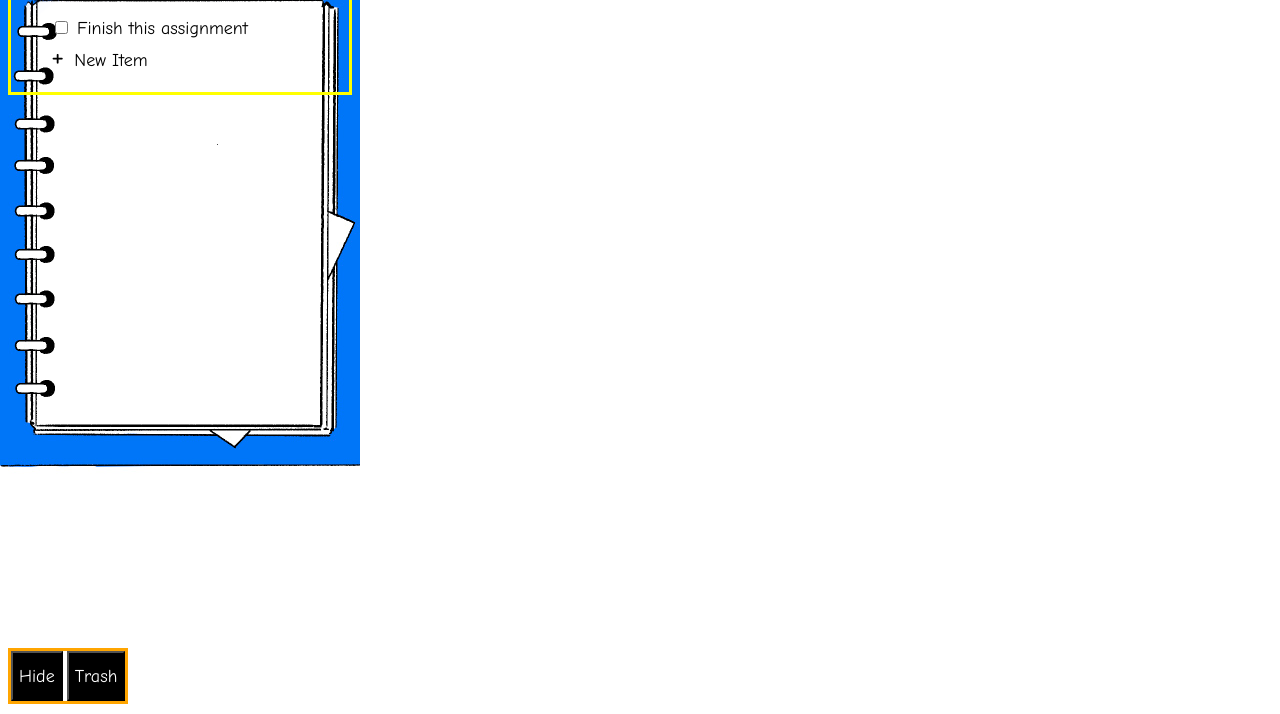
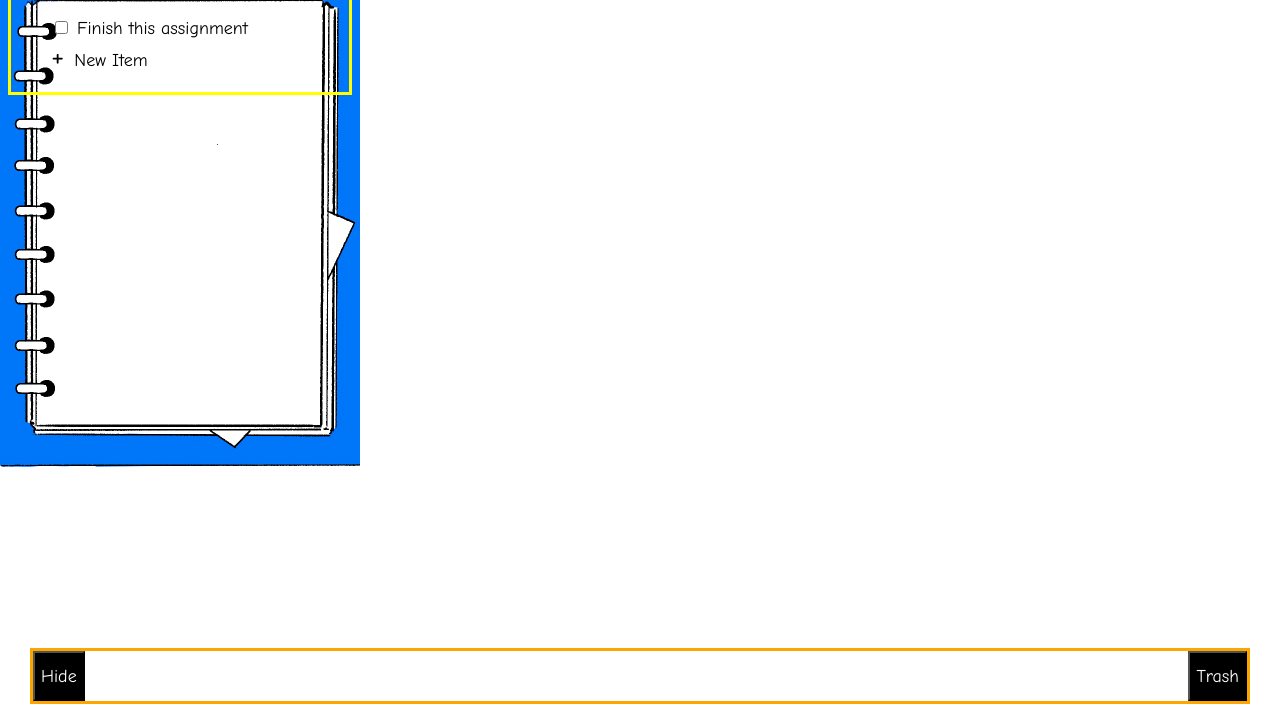
Before and after one commit to AdamrBeckwith/cs124-lab2, a plain HTML site: page docs/notebook-base.html in a window 1280 px wide. Shown: the part 86-800 px from the top of the page. Drawn offline with Linux system fonts and the light colour scheme.

Commit message:
fix buttons (again)

```diff
--- a/docs/notebook-base.html
+++ b/docs/notebook-base.html
@@ -27,8 +27,8 @@
         </div>
 
         <div id = "buttons">
-            <input type = "button" name = "hide"  value = "Hide">
-            <input type = "button" name = "trash"  value = "Trash">
+            <input type = "button" id = "hide" name = "hide"  value = "Hide">
+            <input type = "button" id = "trash" name = "trash"  value = "Trash">
         </div>
 
     </div>
--- a/docs/notebook.css
+++ b/docs/notebook.css
@@ -56,17 +56,28 @@ text {
     justify-content: space-between; */
 
     /* grid-row: 4/ span 1;
-    grid-column: 2/span 1;
-    justify-content: space-between; */
+    grid-column: 2/span 1; */
+    /* justify-content: space-between; */
     text-align: center;
 
     display: block;
     /* Can use percentages too!!
     Can also do a trash icon -- font awesome trash icon -- has the html and will appear */
+    left: 30px;
+    right: 30px;
     bottom: 10px;
     position: fixed;
 
 }
+
+#hide {
+    float: left;
+}
+
+#trash {
+    float: right;
+}
+
 #buttons input{
     background-color: black;
     color: white;
```
